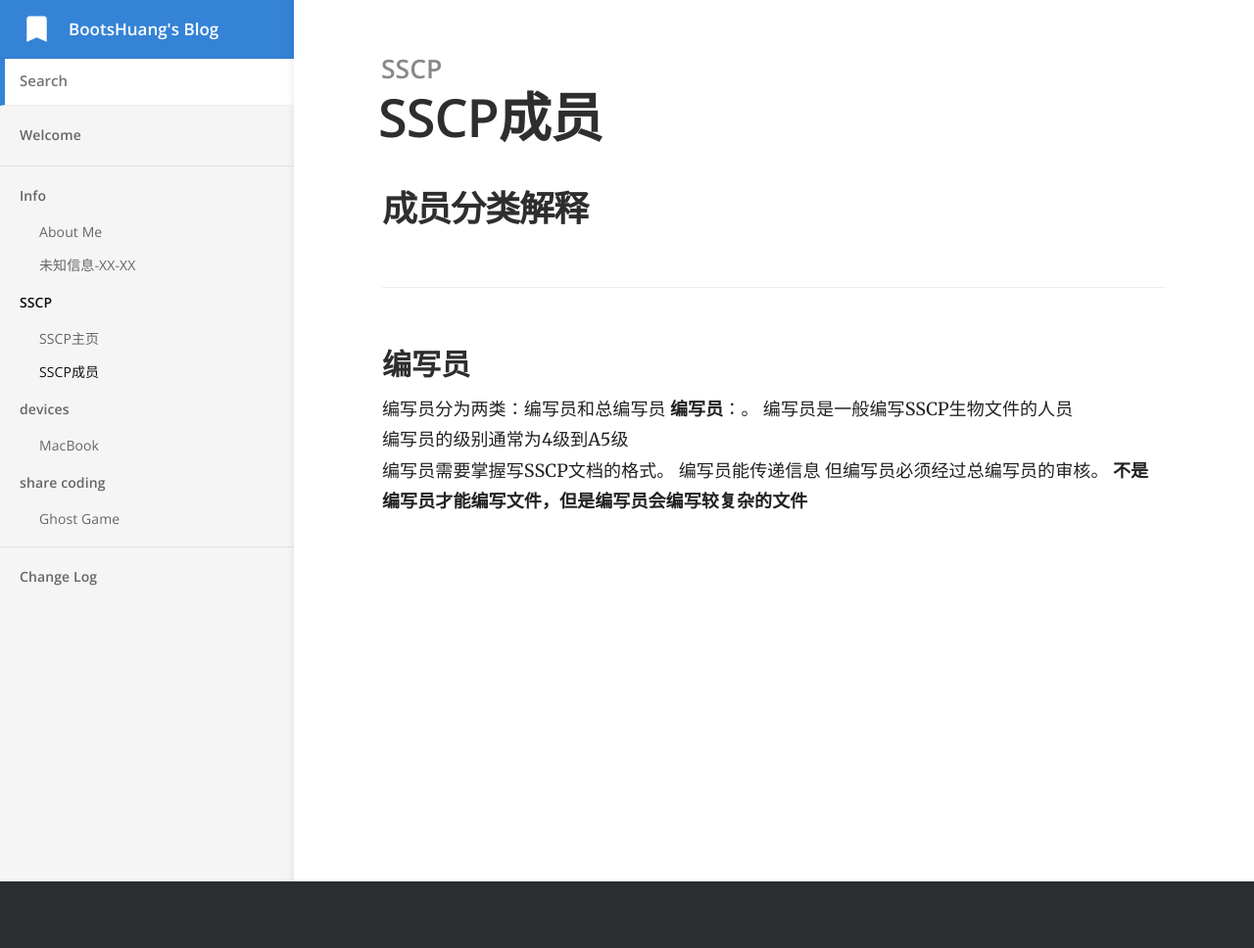
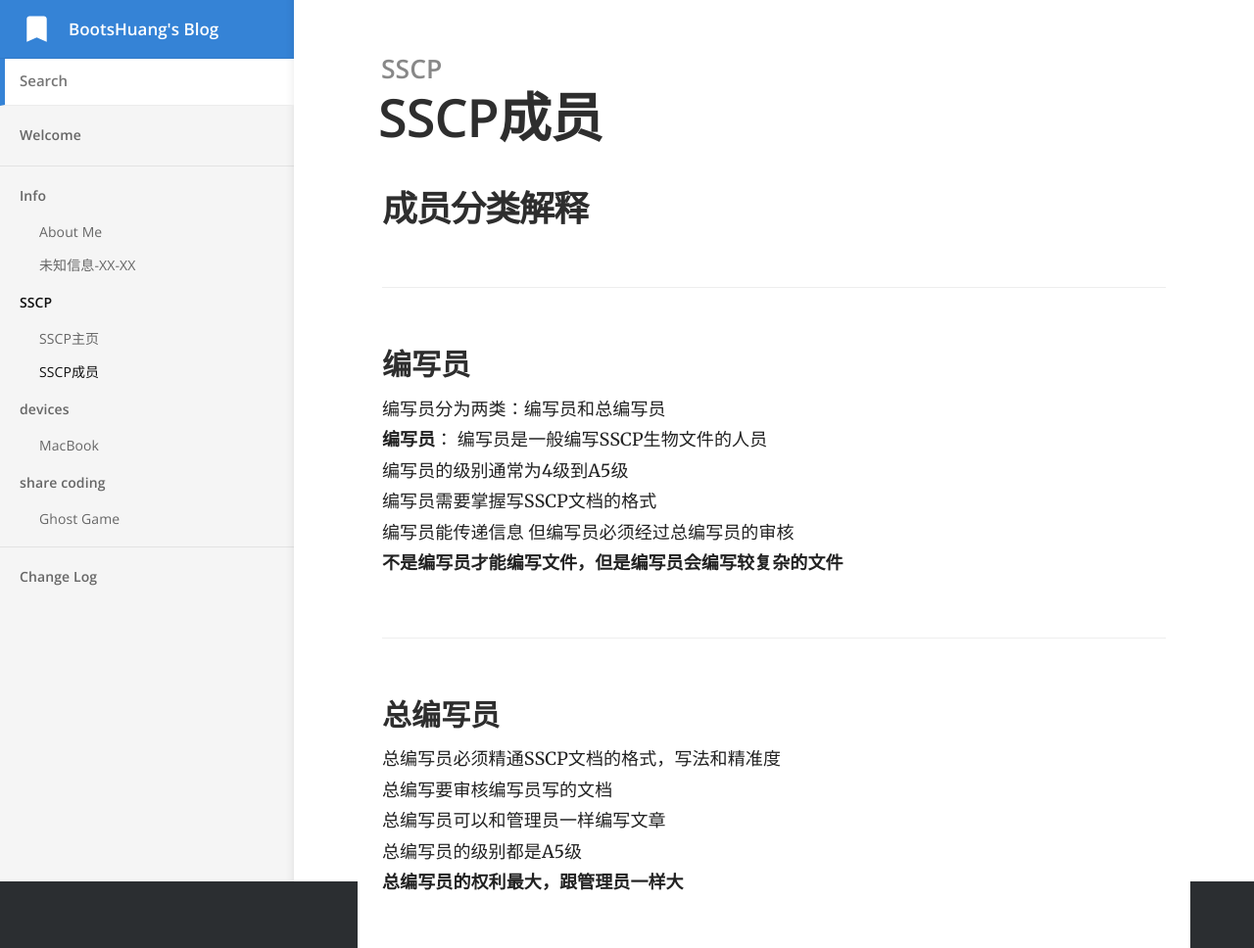
Before and after one commit to BootsHuang/BootsHuang.github.io, a Jekyll site: the page built from _docs/contact-syncing/SSCP成员.md, in a window 1280 px wide. Shown: the whole page at 98% size. Built offline with Jekyll 4.4.1, drawn with Linux system fonts in a browser that asks for light colours; before the commit the page ends 900 px from its top, so only the background shows below that.

Commit message:
Update SSCP成员.md

```diff
--- a/_docs/contact-syncing/SSCP成员.md
+++ b/_docs/contact-syncing/SSCP成员.md
@@ -6,9 +6,15 @@ order: 5
 ## 成员分类解释
 ### 编写员
 编写员分为两类：编写员和总编写员
-**编写员**：。
+**编写员**：
 编写员是一般编写SSCP生物文件的人员
 编写员的级别通常为4级到A5级
-编写员需要掌握写SSCP文档的格式。
-编写员能传递信息 但编写员必须经过总编写员的审核。
+编写员需要掌握写SSCP文档的格式
+编写员能传递信息 但编写员必须经过总编写员的审核
 **不是编写员才能编写文件，但是编写员会编写较复杂的文件**
+### 总编写员
+总编写员必须精通SSCP文档的格式，写法和精准度
+总编写要审核编写员写的文档
+总编写员可以和管理员一样编写文章
+总编写员的级别都是A5级
+**总编写员的权利最大，跟管理员一样大**
```
